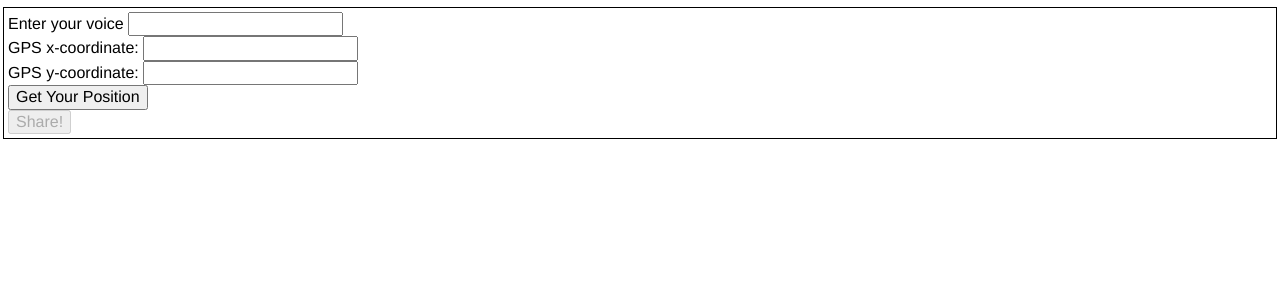
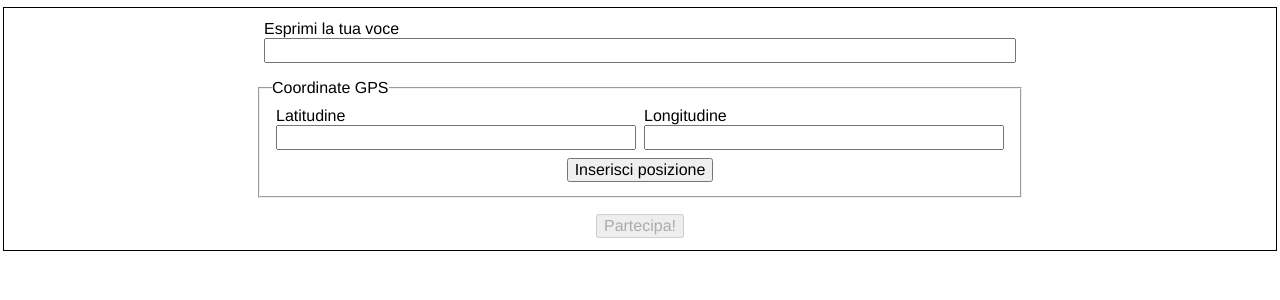
Before and after one commit to archiviofontiorali/voice-landscape, a Python web app: template templates/share.html in a window 1280 px wide. Shown: the part 48-348 px from the top of the page. Run offline with Jinja, Linux system fonts and the light colour scheme; the template is opened without the code that fills it, so the values that code supplies are empty; some libraries are stand-ins or nearby versions.

Commit message:
Improve form style

```diff
--- a/templates/share.html
+++ b/templates/share.html
@@ -1,26 +1,32 @@
 {% extends "_base.html" %}
 
 {% block contents %}
-  <form action="" method="post" class="">
-    <div class="">
-      <label for="text">Enter your voice</label>
-      <input type="text" name="text" id="text" required>
+  <form action="" method="post" class="flex flex-column mw7 center">
+    <div class="ma2">
+      <label for="text">Esprimi la tua voce</label>
+      <input id="text" class="w-100" type="text" name="text" required>
     </div>
-    <div>
-      <label id="location-x" for="loc-x">GPS x-coordinate: </label>
-      <input id="loc-x" type=number name=loc-x required readonly>
-    </div>
-    <div>
-      <label id="location-y" for="loc-y">GPS y-coordinate: </label>
-      <input id="loc-y" type=number name=loc-y required readonly>
-    </div>
-    <div>
-      <button id="location-button" type="button" onclick="readCurrentPosition()">
-        Get Your Position
-      </button>
-    </div>
-    <div class="form-example">
-      <input id="button-submit" type="submit" value="Share!" disabled>
+
+    <fieldset class="flex flex-wrap mv2">
+      <legend>Coordinate GPS</legend>
+      <div class="pa1 w-50-ns">
+        <label id="location-x" for="loc-x">Latitudine </label>
+        <input id="loc-x" class="w-100" type=number name=loc-x required readonly>
+      </div>
+      <div class="pa1 w-50-ns">
+        <label id="location-y" for="loc-y">Longitudine </label>
+        <input id="loc-y" class="w-100" type=number name=loc-y required readonly>
+      </div>
+
+      <div class="w-100 pa1 tc">
+        <button id="location-button" type="button" onclick="readCurrentPosition()">
+          Inserisci posizione
+        </button>
+      </div>
+    </fieldset>
+
+    <div class="center pa2">
+      <input id="button-submit" type="submit" value="Partecipa!" disabled>
     </div>
   </form>
 
```
